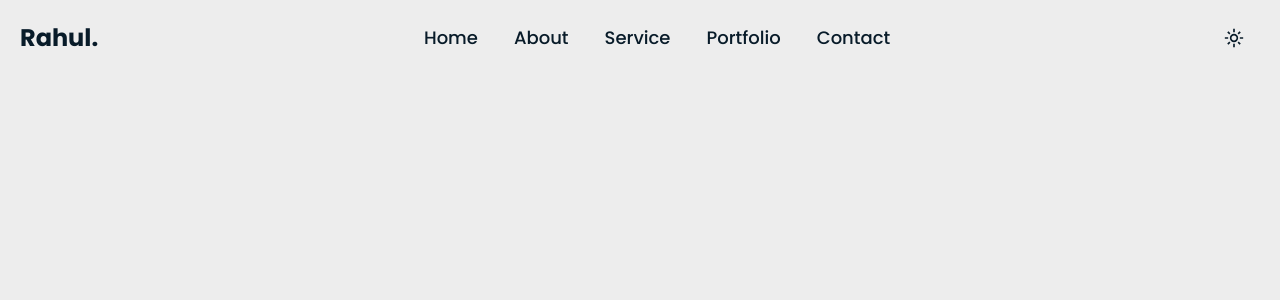
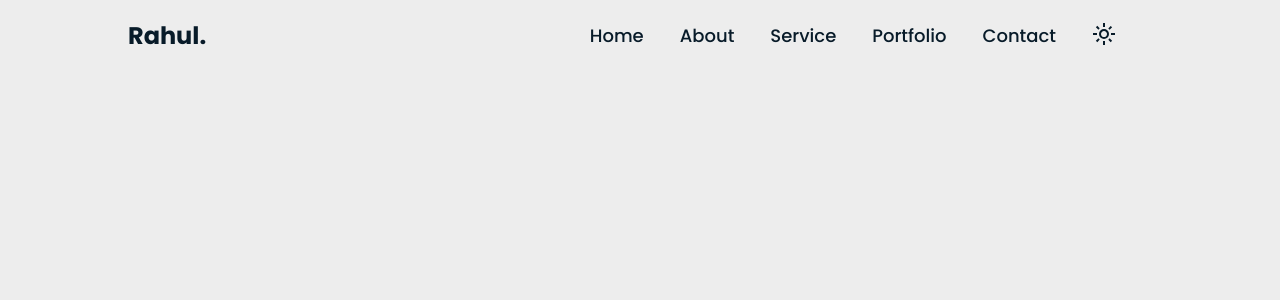
Before and after one commit to Rahul721999/my-portfolio, a React (Vite) app: page / in a window 1280 px wide. Shown: the top 300 px of the page. Built offline with nearby package versions, Linux system fonts and the light colour scheme.

Commit message:
minor changes in navbar

```diff
--- a/src/App.css
+++ b/src/App.css
@@ -22,3 +22,7 @@ body {
   color: var(--text-color);
   transition: background-color 0.3s, color 0.3s;
 }
+
+header{
+  padding: 20px 10%;
+}
--- a/src/components/Navbar.jsx
+++ b/src/components/Navbar.jsx
@@ -5,18 +5,18 @@ import sunIcon from '../assets/sun.svg';
 const Navbar = ({ toggleTheme, theme }) => {
     const themeIcon = theme === 'light' ? moonIcon : sunIcon;
     return (
-        <header className="fixed top-0 left-0 w-full z-100 flex items-center justify-between bg-transparent p-5">
+        <header className="fixed top-0 left-0 w-full z-100 flex items-center justify-between bg-transparent">
             <a className="text-2xl font-bold ">Rahul.</a>
             <nav className="flex">
                 <a href="#" className="text-lg font-medium  mr-9 transition-colors duration-300 hover:text-navbar-font-hover">Home</a>
                 <a href="#" className="text-lg font-medium  mr-9 transition-colors duration-300 hover:text-navbar-font-hover">About</a>
                 <a href="#" className="text-lg font-medium  mr-9 transition-colors duration-300 hover:text-navbar-font-hover">Service</a>
                 <a href="#" className="text-lg font-medium  mr-9 transition-colors duration-300 hover:text-navbar-font-hover">Portfolio</a>
-                <a href="#" className="text-lg font-medium       transition-colors duration-300 hover:text-navbar-font-hover">Contact</a>
+                <a href="#" className="text-lg font-medium  mr-9     transition-colors duration-300 hover:text-navbar-font-hover">Contact</a>
+                <button onClick={toggleTheme} className="flex rounded mr-9">
+                    <img src={themeIcon} alt="Theme Icon" className="w-0.375rm h-0.375rem justify-center" />
+                </button>
             </nav>
-            <button onClick={toggleTheme} className="flex p-2 rounded">
-                <img src={themeIcon} alt="Theme Icon" className="w-5 h-5 mr-2" />
-            </button>
         </header>
     )
 }
```
